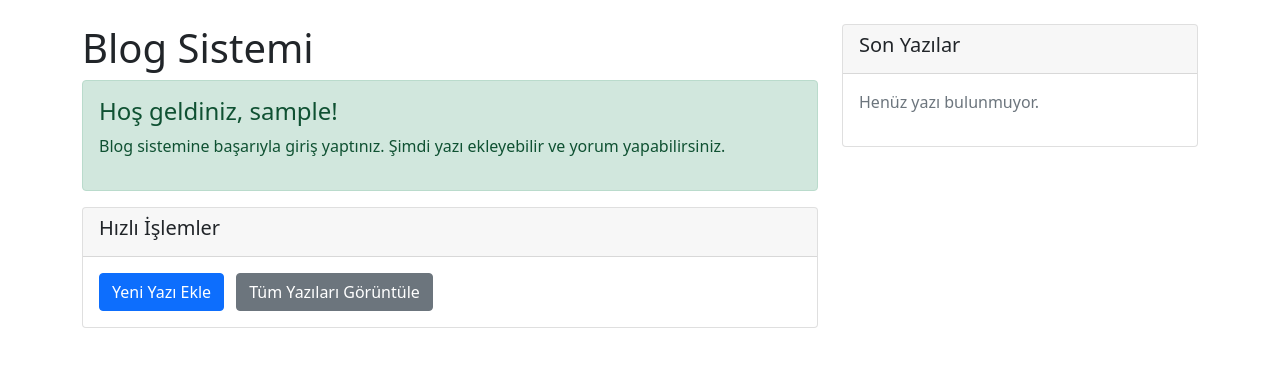
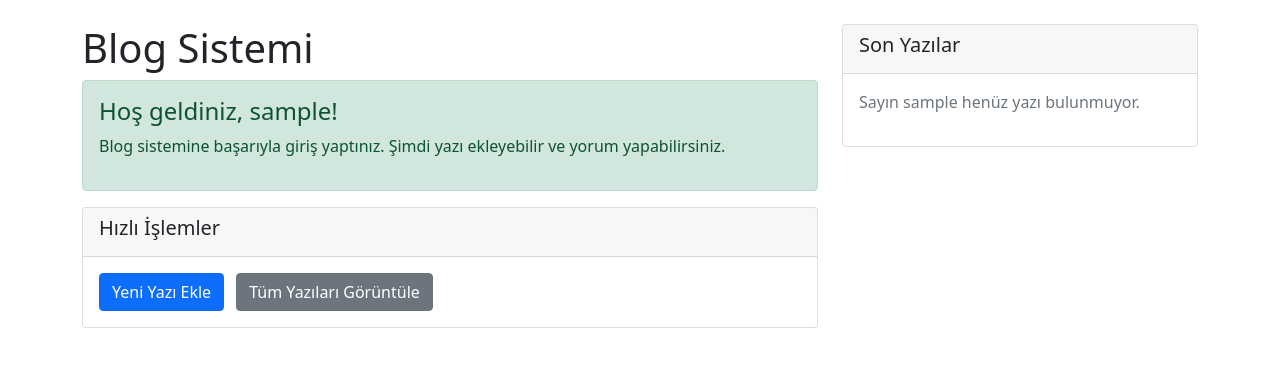
Before and after one commit to halilberk37/BlogWebApp, a Django app: page / in a window 1280 px wide. Shown: the part 56-423 px from the top of the page. Run offline with Django 5.2, Linux system fonts and the light colour scheme; the visitor is signed in with stand-in values (Sample User, id 1).

Commit message:
home sayfası düzenlendi.

```diff
--- a/blog/templates/blog/home.html
+++ b/blog/templates/blog/home.html
@@ -37,7 +37,7 @@
                 <h5>Son Yazılar</h5>
             </div>
             <div class="card-body">
-                <p class="text-muted">Henüz yazı bulunmuyor.</p>
+                <p class="text-muted">Sayın {{ user.username }} henüz yazı bulunmuyor.</p>
             </div>
         </div>
     </div>
```
